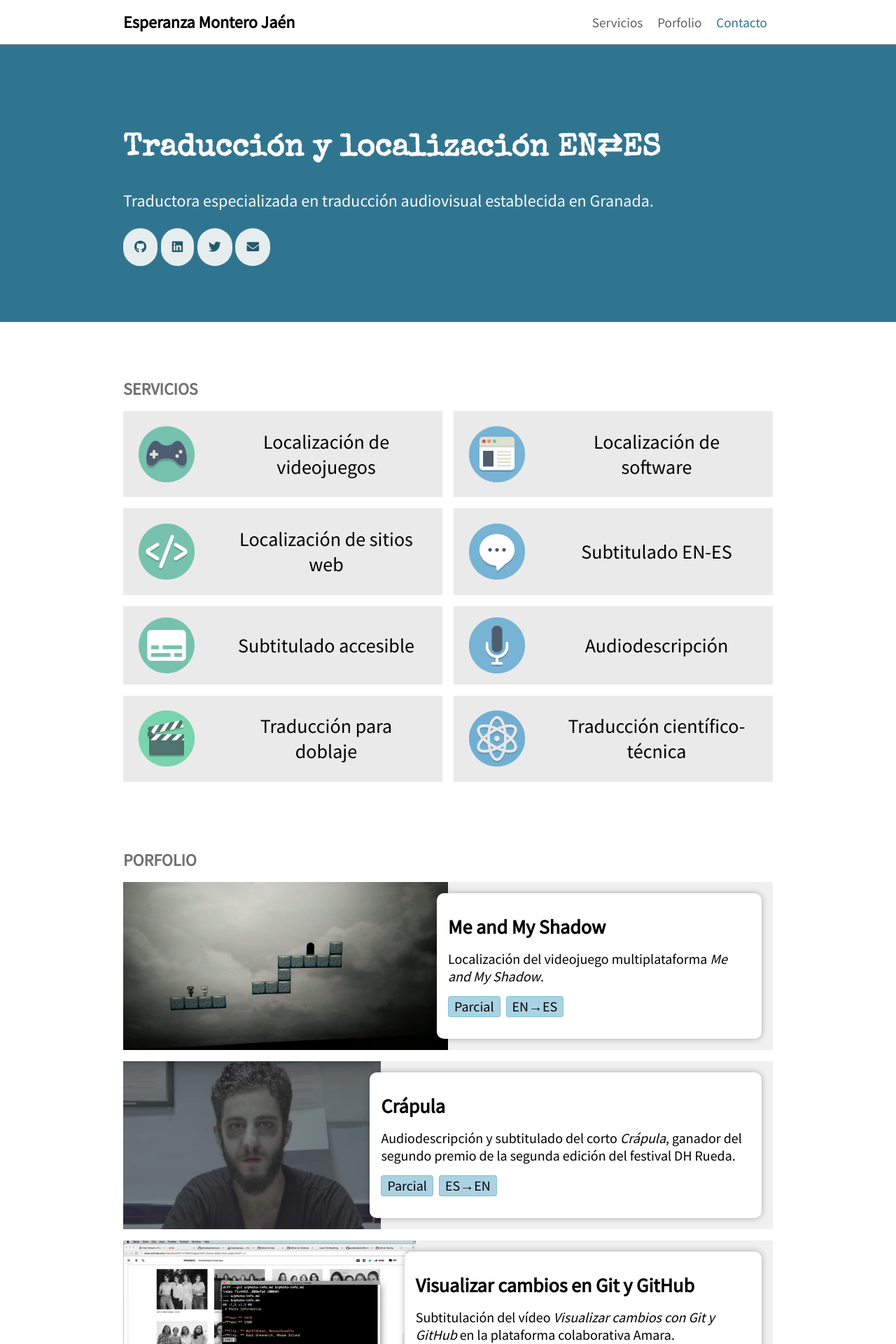
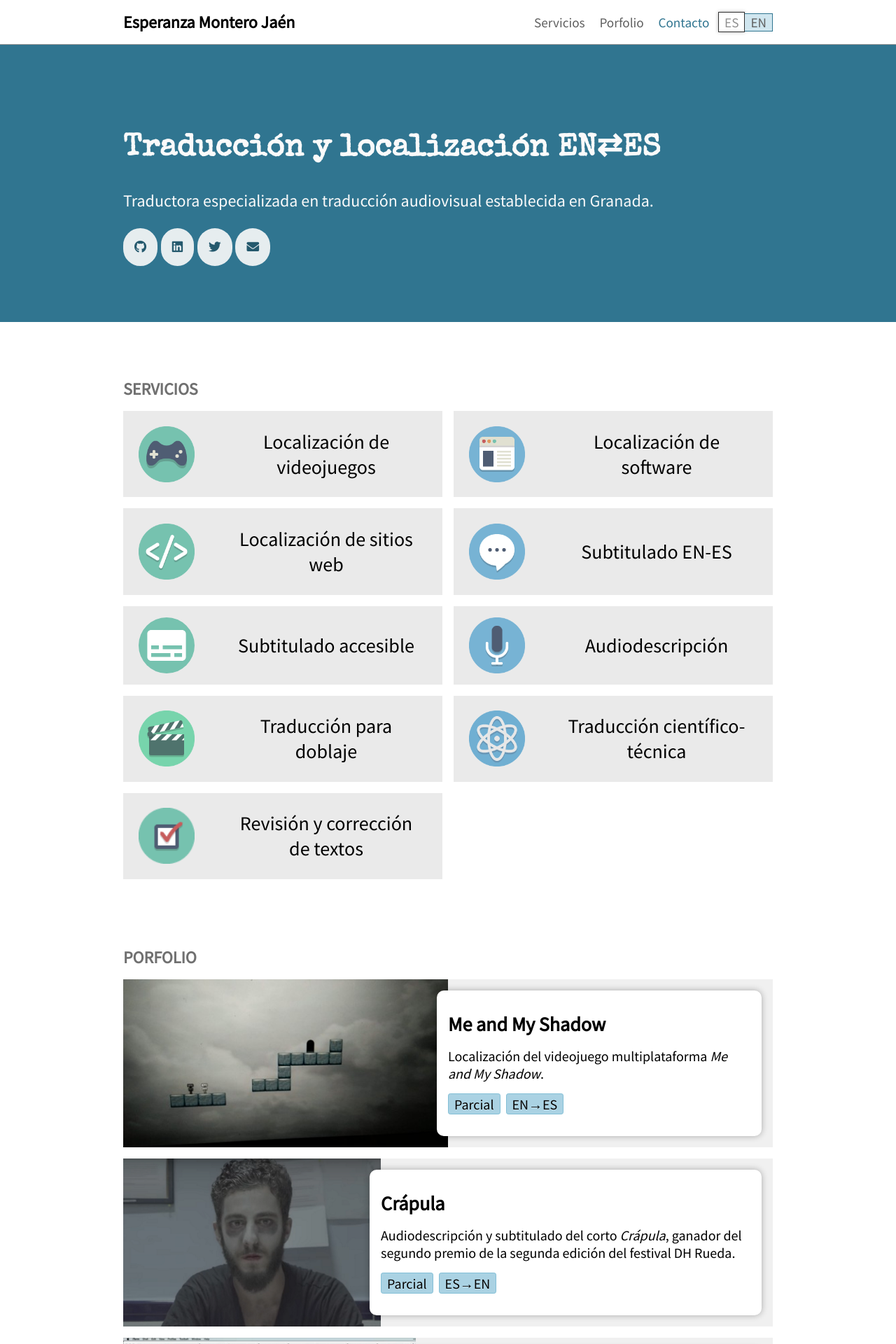
Before and after one commit to Esperanzamj/esperanzamj.github.io, a Jekyll site: the page built from index.html, in a window 1280 px wide. Shown: the top 1920 px of the page at 70% size. Built offline with Jekyll 4.4.1, drawn with Linux system fonts in a browser that asks for light colours; some of the changed text lies outside the part shown.

Commit message:
Traducción

```diff
--- a/_config.yaml
+++ b/_config.yaml
@@ -1,6 +1,18 @@
 t:
   es:
     servicios: Servicios
+    porfolio: Porfolio
+    contacto: Contacto
+    design: Diseño web
+    y: y
+    change_es: ""
+    change_en: Change to English
 
   en:
     servicios: Services
+    porfolio: Portfolio
+    contacto: Contact
+    design: Web design
+    y: and
+    change_es: Cambiar a español
+    change_en: ""
--- a/_layouts/main.html
+++ b/_layouts/main.html
@@ -17,8 +17,9 @@
 
       <nav class="header-item menu">
         <a href="/#servicios">{{ site.t[page.lang].servicios }}</a>
-        <a href="/#porfolio">Porfolio</a>
-        <a href="/#contacto" class="highlight">Contacto</a>
+        <a href="/#porfolio">{{ site.t[page.lang].porfolio }}</a>
+        <a href="/#contacto" class="highlight">{{ site.t[page.lang].contacto }}</a>
+        <a href="/" class="change-lang lang-es" title="{{ site.t[page.lang].change_es }}">ES</a><a href="/en/" class="change-lang lang-en"  title="{{ site.t[page.lang].change_en }}">EN</a>
       </nav>
     </div>
   </header>
@@ -27,7 +28,7 @@
   <footer>
     <div class="width footer-items">
 
-      <div class="copyright">&copy; 2019 Esperanza Montero Jaén</div>
+      <div class="copyright"><p>&copy; 2019 Esperanza Montero Jaén</p> <p>{{ site.t[page.lang].design }}: Esperanza Montero {{ site.t[page.lang].y }} <a href="https://david.quotient.space">David Charte</a></p></div>
       {% include socials.html %}
     </div></footer>
   </body>
--- a/assets/css/estilo.scss
+++ b/assets/css/estilo.scss
@@ -38,15 +38,16 @@ header {
   .header-items {
     display: flex;
     flex-wrap: wrap;
-
+    justify-content: center;
   }
 
   .header-item {
-    flex-grow: 1;
-    flex-shrink: 0;
-
+    &:first-child {
+      flex-grow: 1;
+      flex-shrink: 0;
+    }
     &:last-child {
-      text-align: right;
+      text-align: center;
     }
   }
 
@@ -76,11 +77,34 @@ header {
         color: $main-color;
       }
 
+      &.change-lang {
+          background: lighten($main-color, 50%);
+          margin: 1rem 0;
+          height: auto;
+          border: solid $main-color;
+          border-width: 1px 0px 1px 1px;
+          text-decoration: none;
+
+          &:last-child {
+            border-width: 1px 1px 1px 0px;
+          }
+      }
+
     }
+  }
+}
 
-
-
-  }
+html[lang="es"] .change-lang.lang-es, html[lang="en"] .change-lang.lang-en {
+  background: white;
+  color: #909090;
+  cursor: default;
+  padding: .1rem .5rem;
+  border-width: 1px !important;
+  border-color: #303030;
+  box-shadow: 0 0 5px rgba(0, 0, 0, .3);
+  z-index: 1;
+}
+html[lang="es"] .change-lang.lang-en, html[lang="en"] .change-lang.lang-es {
 }
 
 .hero {
@@ -122,6 +146,11 @@ header {
       display: inline-block;
       margin-left: .4rem;
       color: darken($main-color, 10%);
+      display: none;
+
+      @media screen and (min-width: $desktop-width) {
+        display: inline;
+      }
     }
 
     &:focus {
@@ -208,6 +237,9 @@ main {
       background-image: url(/assets/images/genius.png);
     }
 
+    &.revision {
+      background-image: url(/assets/images/check.png);
+    }
     background-size: contain;
     background-repeat: no-repeat;
     background-position: center;
--- a/index.html
+++ b/index.html
@@ -81,8 +81,18 @@ lang: es
           <h3>Traducción científico-técnica</h3>
         </div>
       </div>
+      <div class="dual">
+        <div class="image revision"></div>
+        <div class="description">
+          <h3>Revisión y corrección de textos</h3>
+        </div>
+      </div>
     </div>
+
   </section>
+
+
+
   <section id="porfolio" class="width">
     <h2>Porfolio</h2>
     <div class="big-cards">
@@ -97,7 +107,7 @@ lang: es
             <li class="tag lang"><span>EN</span>&rarr;<span>ES</span></li>
           </ul>
         </div>
-        <img alt="Personaje principal de Me and My Shadow y su sombra" src="/assets/images/meandmy.jpeg">
+        <img alt="Personaje principal de Me and My Shadow y su sombra" src="/assets/images/meandmy.jpg">
 
       </div>
       <div class="work">
@@ -113,11 +123,12 @@ lang: es
         </div>
         <img alt="Personaje principal de Crápula" src="/assets/images/Crapula.png">
       </div>
+
       <div class="work">
         <div class="description">
           <h3>Visualizar cambios en Git y GitHub</h3>
           <p class="content">
-            Subtitulación del vídeo <em>Visualizar cambios con Git y GitHub</em> en la plataforma colaborativa Amara.
+            Subtitulado del vídeo <em>Visualizar cambios con Git y GitHub</em> en la plataforma colaborativa Amara.
           </p>
           <ul class="tags">
             <li class="tag partial">Parcial</li>
@@ -125,8 +136,63 @@ lang: es
           </ul>
         </div>
         <img alt="Control de cambios de Git y GitHub en la terminal" src="/assets/images/Diff.png">
+      </div>
 
+      <div class="work">
+        <div class="description">
+          <h3>Edén</h3>
+          <p class="content">
+            Doblaje y ajuste de un fragmento del corto <em>Edén</em> de la École Supérieure des Métiers Artistiques.
+          </p>
+          <ul class="tags">
+            <li class="tag partial">Parcial</li>
+            <li class="tag lang"><span>EN</span>&rarr;<span>ES</span></li>
+          </ul>
+        </div>
+        <img alt="Introducción del corto Edén" src="/assets/images/Eden.png">
       </div>
+
+
+            <div class="work">
+              <div class="description">
+                <h3>Monasterio Santa Isabel La Real</h3>
+                <p class="content">
+                  Audiodescripción y locución de la fachada del monasterio Santa Isabel la Real de Granada para la plataforma PRA2.
+                </p>
+                <ul class="tags">
+                <li class="tag lang"><span>ES</span></li>
+                </ul>
+              </div>
+              <img alt="Fachada del Monasterio de clausura Santa Isabel la Real, de estilo mudéjar" src="/assets/images/staisabellareal.png">
+            </div>
+
+            <div class="work">
+              <div class="description">
+                <h3>Dolmen de Dílar</h3>
+                <p class="content">
+                  Audiodescripción del cuadro <em>Dolmen de Dílar</em> para la plataforma PRA2.
+                </p>
+                <ul class="tags">
+                <li class="tag lang"><span>ES</span></li>
+                </ul>
+              </div>
+              <img alt="Cuadro Dolmen de Dílar en la exposición del Museo Caja Granada Memoria de Andalucía" src="/assets/images/dolmen.png">
+            </div>
+
+            <div class="work">
+              <div class="description">
+                <h3>Deltarune</h3>
+                <p class="content">
+                  Localización, edición de texturas y compilación del videojuego <em>Deltarune</em>.
+                </p>
+                <ul class="tags">
+                  <li class="tag partial">Completa</li>
+                  <li class="tag lang"><span>EN</span>&rarr;<span>ES</span></li>
+                </ul>
+              </div>
+              <img alt="Introducción del videojuego Deltarune" src="/assets/images/header.jpg">
+            </div>
+
     </div>
   </section>
   <section id="contacto" class="width">
```
Also changed, not shown: assets/images/Crapula.png, assets/images/Diff.png, assets/images/Eden.png (added), assets/images/check.png (added), assets/images/dolmen.png (added), assets/images/header.jpg (added), assets/images/meandmy.jpg (added), assets/images/staisabellareal.png (added), 2 other files.
